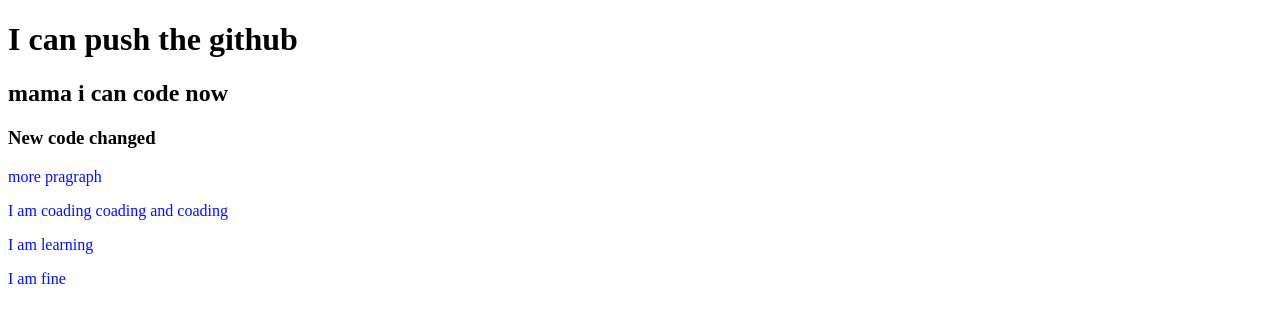
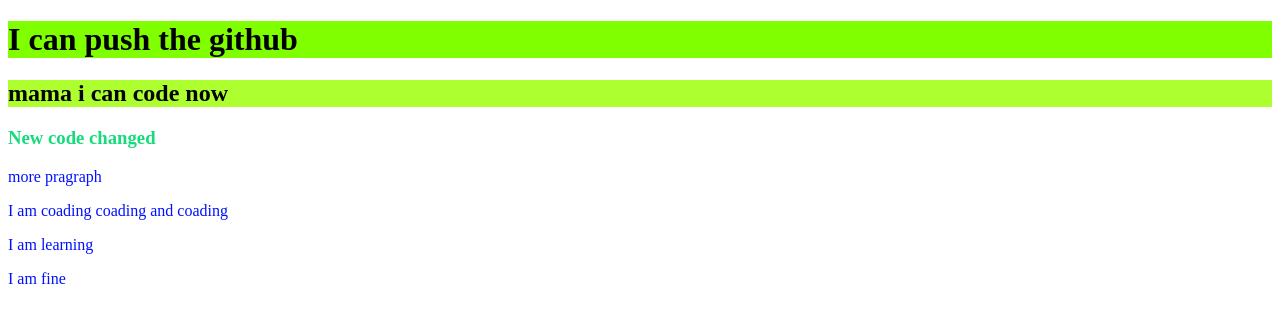
Before and after one commit to jewel768/my-second-repo, a plain HTML site: page index.html in a window 1280 px wide. Drawn offline with Linux system fonts and the light colour scheme.

Commit message:
Color Changed6

```diff
--- a/style.css
+++ b/style.css
@@ -1,3 +1,8 @@
 p{
     color:rgb(0, 17, 255);
 }
+h1{background-color: chartreuse;
+}
+h3{color:rgb(20, 220, 123);
+}
+h2{background-color: greenyellow;}
```
